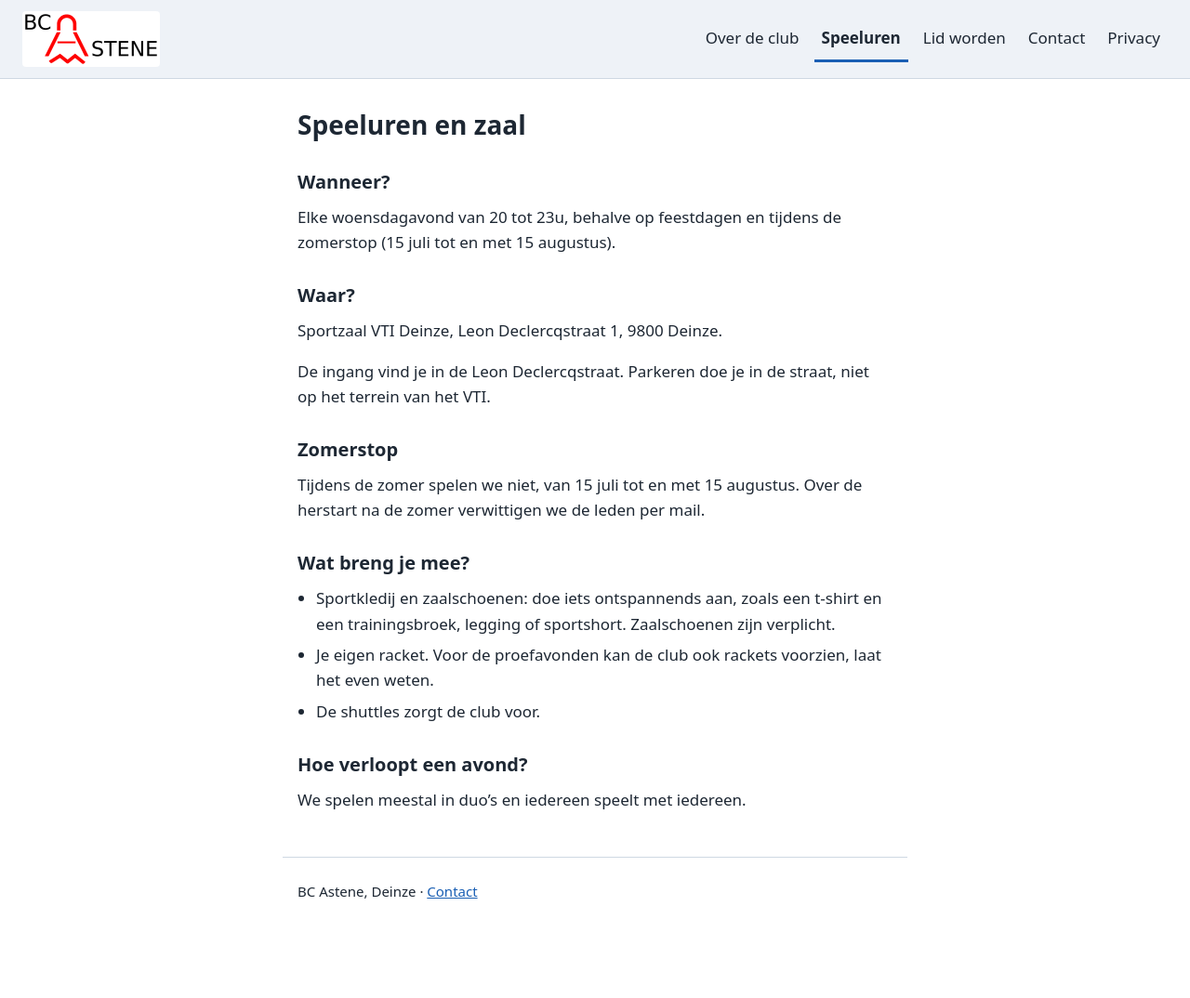
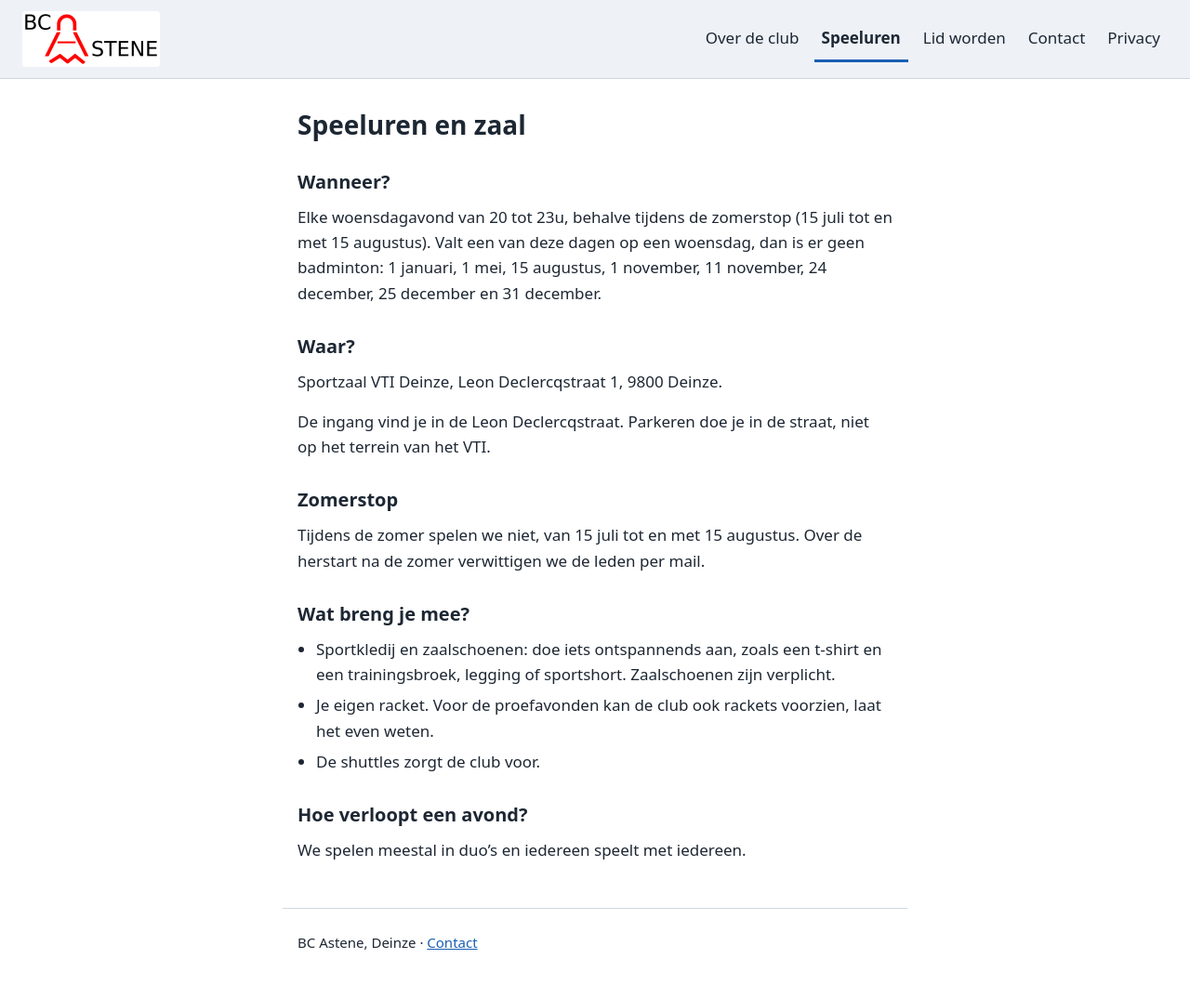
Before and after one commit to bcastene/bcastene.github.io, a Jekyll site: the page built from speeluren.md, in a window 1280 px wide. Shown: the whole page at 93% size. Built offline with Jekyll 4.4.1, drawn with Linux system fonts in a browser that asks for light colours; before the commit the page ends 1019 px from its top, so only the background shows below that.

Commit message:
Publicatie 20261111-v1

```diff
--- a/speeluren.md
+++ b/speeluren.md
@@ -1,7 +1,7 @@
 ---
 layout: default
 title: "Speeluren en zaal"
-description: "Wanneer en waar speelt BC Astene? Elke woensdagavond van 20 tot 23u, behalve op feestdagen en in de zomerstop, in de sportzaal van het VTI in Deinze."
+description: "Wanneer en waar speelt BC Astene? Elke woensdagavond van 20 tot 23u, behalve op een aantal vaste dagen en in de zomerstop, in de sportzaal van het VTI in Deinze."
 permalink: /speeluren.html
 ---
 
@@ -9,7 +9,7 @@ permalink: /speeluren.html
 
 ## Wanneer?
 
-Elke woensdagavond van 20 tot 23u, behalve op feestdagen en tijdens de zomerstop (15 juli tot en met 15 augustus).
+Elke woensdagavond van 20 tot 23u, behalve tijdens de zomerstop (15 juli tot en met 15 augustus). Valt een van deze dagen op een woensdag, dan is er geen badminton: 1 januari, 1 mei, 15 augustus, 1 november, 11 november, 24 december, 25 december en 31 december.
 
 ## Waar?
 
--- a/versie.txt
+++ b/versie.txt
@@ -1 +1 @@
-20261022-v3
+20261111-v1
```
